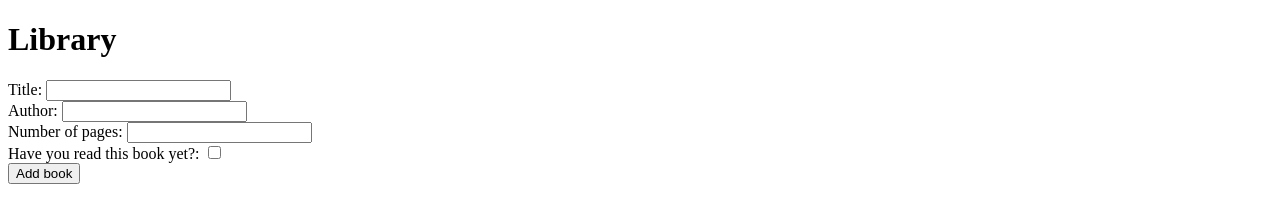
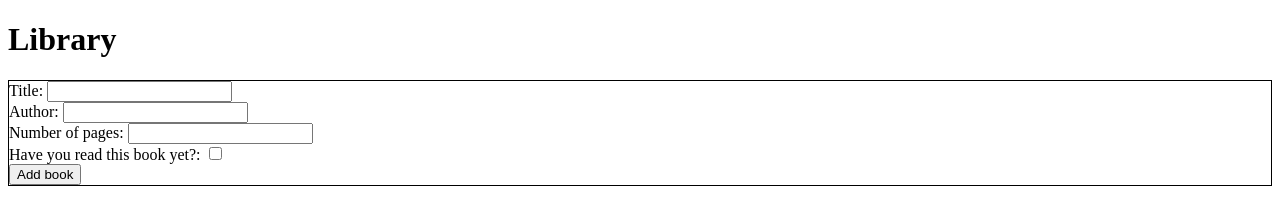
Before and after one commit to Goreroar666/Library, a plain HTML site: page index.html in a window 1280 px wide. Drawn offline with Linux system fonts and the light colour scheme.

Commit message:
Extra commit.

```diff
--- a/styles.css
+++ b/styles.css
@@ -2,3 +2,6 @@
  white-space: pre-line;
  border: 1px solid black;
 }
+.bookForm {
+    border: 1px solid black;
+}
```
Also changed, not shown: scripts.js (line endings or trailing spaces).
